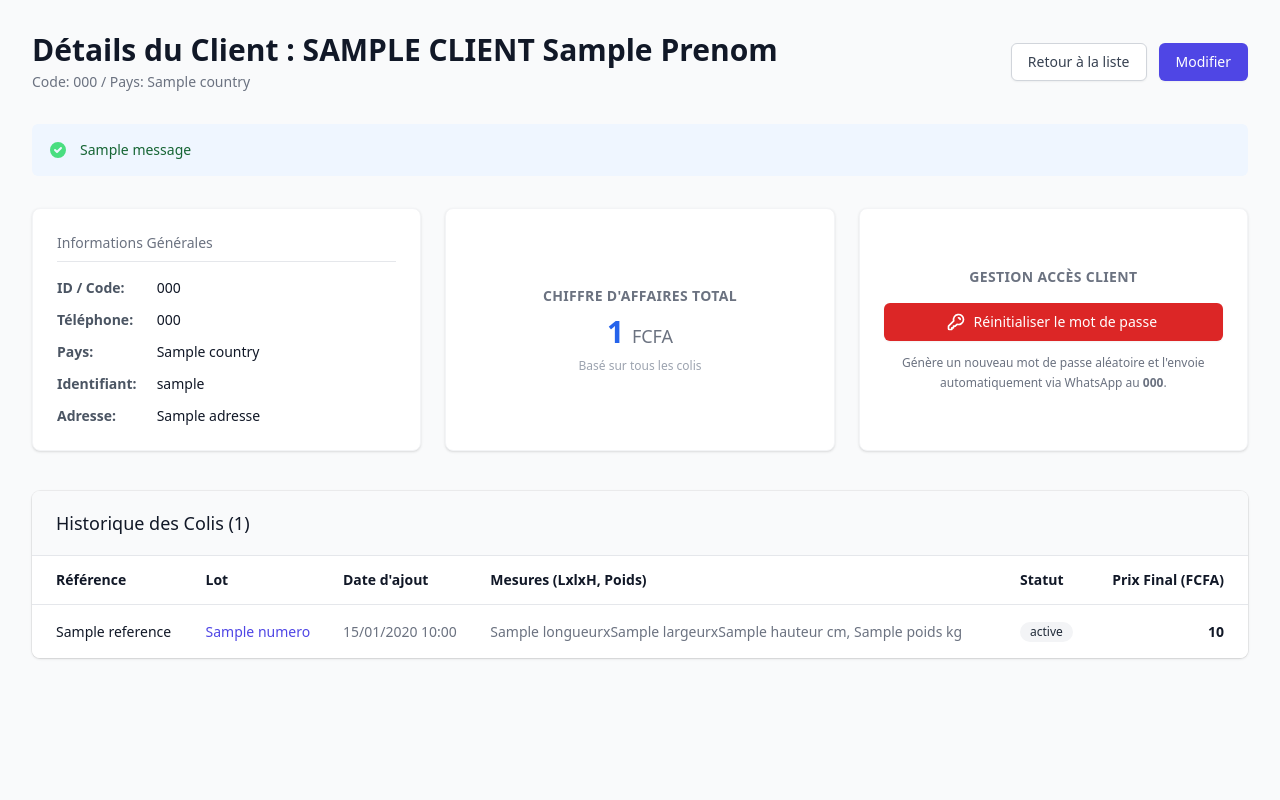
After one commit to Le-dev-du-coin/ts_air_cargo_v2, a Django app: template templates/chine/clients/detail.html in a window 1280 px wide. The commit adds this page. Run offline with Django 5.2, Linux system fonts and the light colour scheme; the template is opened without the code that fills it: most values are stand-ins (such as "Sample title", 1, 10 or a date in 2020); one stand-in notice (Sample message) is shown; some libraries are stand-ins or nearby versions.

Commit message:
feat: auto-generate client credentials & client detail view
- Removed username/password from ClientForm
- Auto-generate username (firstname.lastname.XXXX) and password
- Added ClientDetailView to view CA and parcels
- Added ClientPasswordResetView with WhatsApp notification
- Added detail page link in clients list
- Fixed WhatsApp disconnection spam alert (TTL set to 4 hours)
- Fixed Celery parcel reminder bug (.exclude with incorrect ORM)

```diff
--- a/notification/services/wachap_monitor.py
+++ b/notification/services/wachap_monitor.py
@@ -289,14 +289,16 @@ class WaChapMonitor:
                     cache.set(
                         prev_cache_key,
                         True,
-                        timeout=self.check_interval_minutes * 60 * 2,
+                        timeout=4
+                        * 3600,  # 4h pour survivre aux checks toutes les 15min
                     )
                 else:
                     disconnected_instances.append((region, status))
                     cache.set(
                         prev_cache_key,
                         False,
-                        timeout=self.check_interval_minutes * 60 * 2,
+                        timeout=4
+                        * 3600,  # 4h — évite les fausses alertes au redémarrage
                     )
 
             # Envoyer alertes pour les instances déconnectées
--- /dev/null
+++ b/templates/chine/clients/detail.html
@@ -0,0 +1,167 @@
+{% extends "chine/base.html" %}
+{% load static %}
+
+{% block content %}
+<div class="max-w-7xl mx-auto px-4 sm:px-6 lg:px-8 py-8">
+
+    <!-- En-tête -->
+    <div class="mb-8 md:flex md:items-center md:justify-between">
+        <div class="flex-1 min-w-0">
+            <h2 class="text-2xl font-bold leading-7 text-gray-900 sm:text-3xl sm:truncate">
+                Détails du Client : {{ client.nom|upper }} {{ client.prenom|title }}
+            </h2>
+            <p class="mt-1 text-sm text-gray-500">
+                Code: {{ client.code }} / Pays: {{ client.country.name }}
+            </p>
+        </div>
+        <div class="mt-4 flex md:mt-0 md:ml-4 space-x-3">
+            <a href="{% url 'chine:client_list' %}" class="inline-flex items-center px-4 py-2 border border-gray-300 rounded-md shadow-sm text-sm font-medium text-gray-700 bg-white hover:bg-gray-50">
+                Retour à la liste
+            </a>
+            <a href="{% url 'chine:client_update' client.pk %}" class="inline-flex items-center px-4 py-2 border border-transparent rounded-md shadow-sm text-sm font-medium text-white bg-indigo-600 hover:bg-indigo-700">
+                Modifier
+            </a>
+        </div>
+    </div>
+
+    <!-- Messages Flash -->
+    {% if messages %}
+    <div class="mb-6 rounded-md bg-blue-50 p-4">
+        {% for message in messages %}
+        <div class="flex">
+            <div class="flex-shrink-0">
+                {% if message.tags == 'error' %}
+                <svg class="h-5 w-5 text-red-400" fill="currentColor" viewBox="0 0 20 20"><path fill-rule="evenodd" d="M10 18a8 8 0 100-16 8 8 0 000 16zM8.707 7.293a1 1 0 00-1.414 1.414L8.586 10l-1.293 1.293a1 1 0 101.414 1.414L10 11.414l1.293 1.293a1 1 0 001.414-1.414L11.414 10l1.293-1.293a1 1 0 00-1.414-1.414L10 8.586 8.707 7.293z" clip-rule="evenodd"/></svg>
+                {% elif message.tags == 'success' %}
+                <svg class="h-5 w-5 text-green-400" fill="currentColor" viewBox="0 0 20 20"><path fill-rule="evenodd" d="M10 18a8 8 0 100-16 8 8 0 000 16zm3.707-9.293a1 1 0 00-1.414-1.414L9 10.586 7.707 9.293a1 1 0 00-1.414 1.414l2 2a1 1 0 001.414 0l4-4z" clip-rule="evenodd"/></svg>
+                {% else %}
+                <svg class="h-5 w-5 text-blue-400" fill="currentColor" viewBox="0 0 20 20"><path fill-rule="evenodd" d="M18 10a8 8 0 11-16 0 8 8 0 0116 0zm-7-4a1 1 0 11-2 0 1 1 0 012 0zM9 9a1 1 0 000 2v3a1 1 0 001 1h1a1 1 0 100-2v-3a1 1 0 00-1-1H9z" clip-rule="evenodd"/></svg>
+                {% endif %}
+            </div>
+            <div class="ml-3">
+                <p class="text-sm font-medium {% if message.tags == 'error' %}text-red-800{% elif message.tags == 'success' %}text-green-800{% else %}text-blue-800{% endif %}">
+                    {{ message }}
+                </p>
+            </div>
+        </div>
+        {% endfor %}
+    </div>
+    {% endif %}
+
+    <!-- Stats & Infos -->
+    <div class="mt-8 grid grid-cols-1 gap-6 sm:grid-cols-2 lg:grid-cols-3">
+        <!-- Infos Box -->
+        <div class="bg-white overflow-hidden shadow rounded-lg px-4 py-5 sm:p-6 lg:col-span-1 border border-gray-100">
+            <dt class="text-sm font-medium text-gray-500 truncate mb-4 border-b pb-2">Informations Générales</dt>
+            <dd class="mt-1 text-sm text-gray-900 space-y-3">
+                <p><span class="font-bold text-gray-600 w-24 inline-block">ID / Code:</span> {{ client.code }}</p>
+                <p><span class="font-bold text-gray-600 w-24 inline-block">Téléphone:</span> {{ client.telephone|default:"Non renseigné" }}</p>
+                <p><span class="font-bold text-gray-600 w-24 inline-block">Pays:</span> {{ client.country.name }}</p>
+                <p><span class="font-bold text-gray-600 w-24 inline-block">Identifiant:</span> {% if client.user %}{{ client.user.username }}{% else %}<span class="text-xs text-red-500 italic">Pas de compte web</span>{% endif %}</p>
+                <p><span class="font-bold text-gray-600 w-24 top-0 relative align-top inline-block">Adresse:</span> <span class="inline-block align-top w-48 truncate">{{ client.adresse|default:"Non renseignée" }}</span></p>
+            </dd>
+        </div>
+
+        <!-- Finances Box -->
+        <div class="bg-white overflow-hidden shadow rounded-lg px-4 py-5 sm:p-6 text-center border border-gray-100 flex flex-col justify-center relative">
+            <dt class="text-sm font-bold text-gray-500 uppercase tracking-wide">Chiffre d'Affaires Total</dt>
+            <dd class="mt-2 text-3xl font-extrabold text-blue-600">
+                {{ total_ca|default_if_none:"0" }} <span class="text-lg text-gray-500 font-normal">FCFA</span>
+            </dd>
+            <p class="text-xs text-gray-400 mt-2">Basé sur tous les colis</p>
+        </div>
+
+        <!-- Actions / Credentials -->
+        <div class="bg-white overflow-hidden shadow rounded-lg px-4 py-5 sm:p-6 border border-gray-100 flex flex-col justify-center">
+            <dt class="text-sm font-bold text-gray-500 uppercase tracking-wide text-center mb-4">Gestion Accès Client</dt>
+
+            <form action="{% url 'chine:client_reset_password' client.pk %}" method="post" onsubmit="return confirm('Êtes-vous sûr de vouloir réinitialiser le mot de passe de ce client ? Un message WhatsApp lui sera envoyé avec les nouveaux identifiants.');">
+                {% csrf_token %}
+                <button type="submit" class="w-full inline-flex justify-center items-center px-4 py-2 border border-transparent shadow-sm text-sm font-medium rounded-md text-white bg-red-600 hover:bg-red-700 focus:outline-none focus:ring-2 focus:ring-offset-2 focus:ring-red-500 transition duration-150" {% if not client.user or not client.telephone %}disabled title="Le client doit avoir un compte web et un numéro de téléphone" class="opacity-50 cursor-not-allowed"{% endif %}>
+                    <svg class="-ml-1 mr-2 h-5 w-5" fill="none" viewBox="0 0 24 24" stroke="currentColor">
+                        <path stroke-linecap="round" stroke-linejoin="round" stroke-width="2" d="M15 7a2 2 0 012 2m4 0a6 6 0 01-7.743 5.743L11 17H9v2H7v2H4a1 1 0 01-1-1v-2.586a1 1 0 01.293-.707l5.964-5.964A6 6 0 1121 9z"/>
+                    </svg>
+                    Réinitialiser le mot de passe
+                </button>
+            </form>
+
+            {% if not client.telephone %}
+            <p class="text-xs text-red-500 mt-3 text-center">Numéro de téléphone obligatoire pour l'envoi WhatsApp.</p>
+            {% elif not client.user %}
+            <p class="text-xs text-red-500 mt-3 text-center">Ce client n'a pas de compte utilisateur lié.</p>
+            {% else %}
+            <p class="text-xs text-gray-500 mt-3 text-center leading-relaxed">Génère un nouveau mot de passe aléatoire et l'envoie automatiquement via WhatsApp au <strong>{{ client.telephone }}</strong>.</p>
+            {% endif %}
+        </div>
+    </div>
+
+    <!-- Table des Colis -->
+    <div class="mt-10 overflow-hidden shadow ring-1 ring-black ring-opacity-5 sm:rounded-lg bg-white">
+        <div class="px-4 py-5 sm:px-6 border-b border-gray-200 flex justify-between items-center bg-gray-50">
+            <h3 class="text-lg leading-6 font-medium text-gray-900">Historique des Colis ({{ total_colis }})</h3>
+        </div>
+
+        <div class="overflow-x-auto">
+            <table class="min-w-full divide-y divide-gray-200">
+                <thead class="bg-white">
+                    <tr>
+                        <th scope="col" class="py-3.5 pl-4 pr-3 text-left text-sm font-semibold text-gray-900 sm:pl-6">Référence</th>
+                        <th scope="col" class="px-3 py-3.5 text-left text-sm font-semibold text-gray-900">Lot</th>
+                        <th scope="col" class="px-3 py-3.5 text-left text-sm font-semibold text-gray-900">Date d'ajout</th>
+                        <th scope="col" class="px-3 py-3.5 text-left text-sm font-semibold text-gray-900">Mesures (LxlxH, Poids)</th>
+                        <th scope="col" class="px-3 py-3.5 text-left text-sm font-semibold text-gray-900">Statut</th>
+                        <th scope="col" class="px-3 py-3.5 text-right text-sm font-semibold text-gray-900 pr-6">Prix Final (FCFA)</th>
+                    </tr>
+                </thead>
+                <tbody class="divide-y divide-gray-200 bg-white">
+                    {% for colis in colis_list %}
+                    <tr class="hover:bg-gray-50">
+                        <td class="whitespace-nowrap py-4 pl-4 pr-3 text-sm font-medium text-gray-900 sm:pl-6">
+                            {{ colis.reference }}
+                        </td>
+                        <td class="whitespace-nowrap px-3 py-4 text-sm text-gray-500">
+                            {% if colis.lot %}
+                                <a href="{% url 'chine:lot_detail' colis.lot.pk %}" class="text-indigo-600 hover:underline hover:text-indigo-900">{{ colis.lot.numero }}</a>
+                            {% else %}
+                                <span class="text-gray-400 italic">Sans lot</span>
+                            {% endif %}
+                        </td>
+                        <td class="whitespace-nowrap px-3 py-4 text-sm text-gray-500">
+                            {{ colis.created_at|date:"d/m/Y H:i" }}
+                        </td>
+                        <td class="whitespace-nowrap px-3 py-4 text-sm text-gray-500">
+                            {{ colis.longueur|default:"-" }}x{{ colis.largeur|default:"-" }}x{{ colis.hauteur|default:"-" }} cm, {{ colis.poids|default:"-" }} kg
+                        </td>
+                        <td class="whitespace-nowrap px-3 py-4 text-sm">
+                            {% if colis.status == 'RECU' %}
+                            <span class="inline-flex items-center px-2.5 py-0.5 rounded-full text-xs font-medium bg-gray-100 text-gray-800 border border-gray-200">Reçu</span>
+                            {% elif colis.status == 'EN_TRANSIT' %}
+                            <span class="inline-flex items-center px-2.5 py-0.5 rounded-full text-xs font-medium bg-yellow-100 text-yellow-800 border border-yellow-200">En Transit</span>
+                            {% elif colis.status == 'ARRIVE' %}
+                            <span class="inline-flex items-center px-2.5 py-0.5 rounded-full text-xs font-medium bg-blue-100 text-blue-800 border border-blue-200">Arrivé</span>
+                            {% elif colis.status == 'LIVRE' %}
+                            <span class="inline-flex items-center px-2.5 py-0.5 rounded-full text-xs font-medium bg-green-100 text-green-800 border border-green-200">Livré</span>
+                            {% else %}
+                            <span class="inline-flex items-center px-2.5 py-0.5 rounded-full text-xs font-medium bg-gray-100 text-gray-800">{{ colis.get_status_display }}</span>
+                            {% endif %}
+                        </td>
+                        <td class="whitespace-nowrap px-3 py-4 text-sm text-gray-900 text-right pr-6 font-semibold">
+                            {{ colis.prix_final|default:"0" }}
+                        </td>
+                    </tr>
+                    {% empty %}
+                    <tr>
+                        <td colspan="6" class="px-6 py-10 text-center text-sm text-gray-500">
+                            <svg class="mx-auto h-12 w-12 text-gray-300" fill="none" stroke="currentColor" viewBox="0 0 24 24">
+                                <path stroke-linecap="round" stroke-linejoin="round" stroke-width="1.5" d="M20 7l-8-4-8 4m16 0l-8 4m8-4v10l-8 4m0-10L4 7m8 4v10M4 7v10l8 4" />
+                            </svg>
+                            <p class="mt-4 font-medium">Aucun colis enregistré pour l'instant.</p>
+                        </td>
+                    </tr>
+                    {% endfor %}
+                </tbody>
+            </table>
+        </div>
+    </div>
+</div>
+{% endblock %}
--- a/templates/chine/clients/list.html
+++ b/templates/chine/clients/list.html
@@ -117,6 +117,7 @@
                                     </span>
                                 </td>
                                 <td class="px-6 py-4 whitespace-nowrap text-right text-sm font-medium space-x-2">
+                                    <a href="{% url 'chine:client_detail' client.pk %}" class="text-blue-600 hover:text-blue-900 mr-3">Détails</a>
                                     <a href="{% url 'chine:client_update' client.pk %}" class="text-indigo-600 hover:text-indigo-900">Modifier</a>
                                     {% if request.user.role == 'ADMIN_CHINE' %}
                                     <a href="{% url 'chine:client_delete' client.pk %}" class="text-red-600 hover:text-red-900">Supprimer</a>
```
Also changed, not shown: chine/forms.py (+37 -77 lines), chine/urls.py (+8 -0 lines), chine/views.py (+90 -2 lines), notification/tasks.py (+13 -8 lines), templates/chine/clients/form.html (+0 -30 lines), 3 other files.
